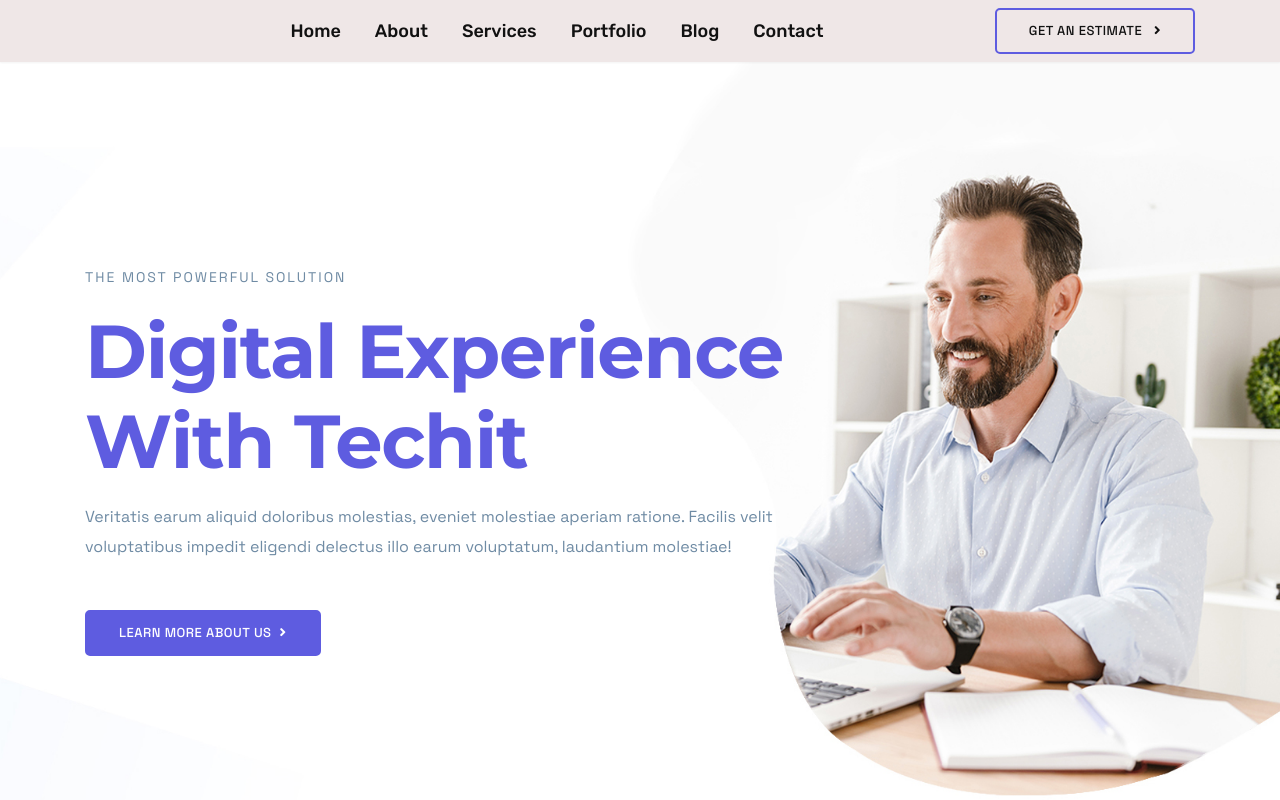
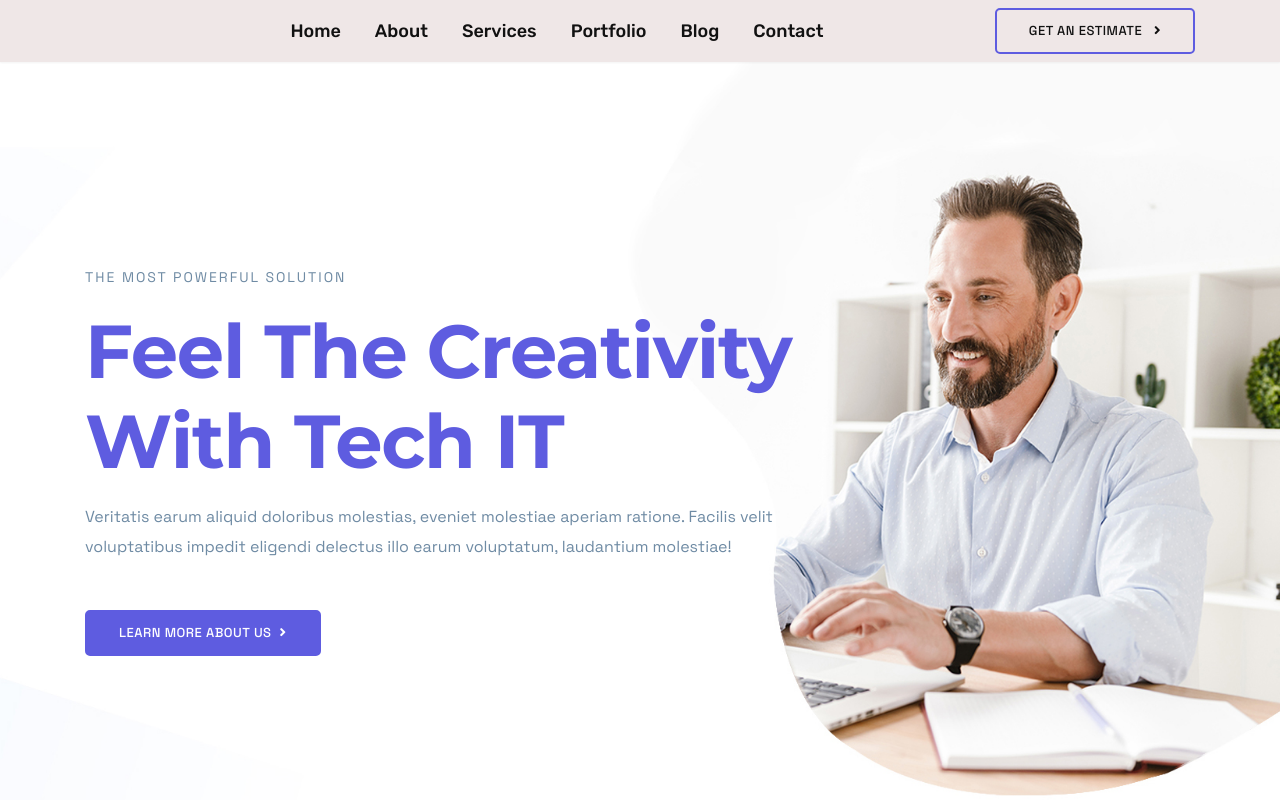
Before and after one commit to YusufKhan2016/Techit, a Django app: page / in a window 1280 px wide. Shown: the top 800 px of the page. Run offline with Django 4.2, Linux system fonts and the light colour scheme; data that the repository does not hold is empty; some libraries are stand-ins or nearby versions.

Commit message:
homepage changed

```diff
--- a/templates/index.html
+++ b/templates/index.html
@@ -15,11 +15,10 @@
 			<div class="col-lg-10 col-md-12 col-xl-8">
 				<div class="block">
 					<span class="text-uppercase text-sm letter-spacing ">The most powerful Solution</span>
-					<h1 class="mb-3 mt-3 ">Digital experience with Techit </h1>
+					<h1 class="mb-3 mt-3 ">Feel the creativity with Tech IT </h1>
 					<p class="mb-5  ">Veritatis earum aliquid doloribus molestias, eveniet molestiae aperiam ratione. Facilis velit voluptatibus impedit eligendi delectus illo earum voluptatum, laudantium molestiae!</p>
 
 					<a href="{% url 'about' %}" target="_blank" class="btn btn-main">Learn more about us<i class="fa fa-angle-right ml-2"></i></a>
-
 				</div>
 			</div>
 		</div>
```
